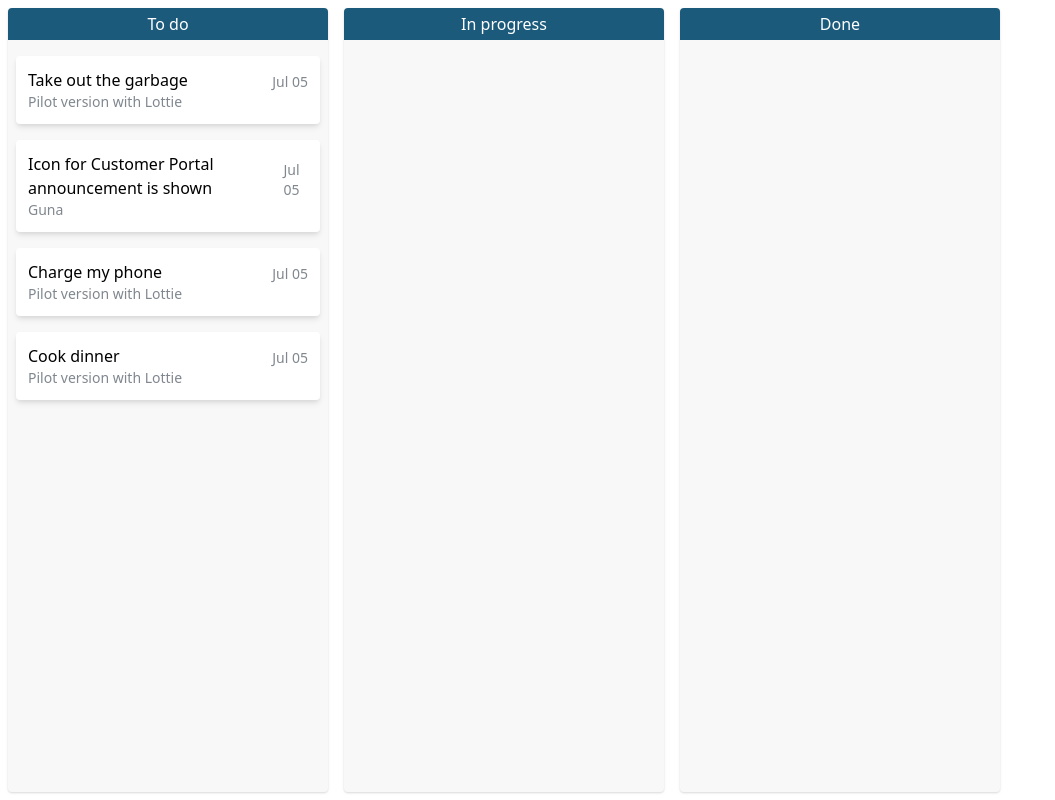
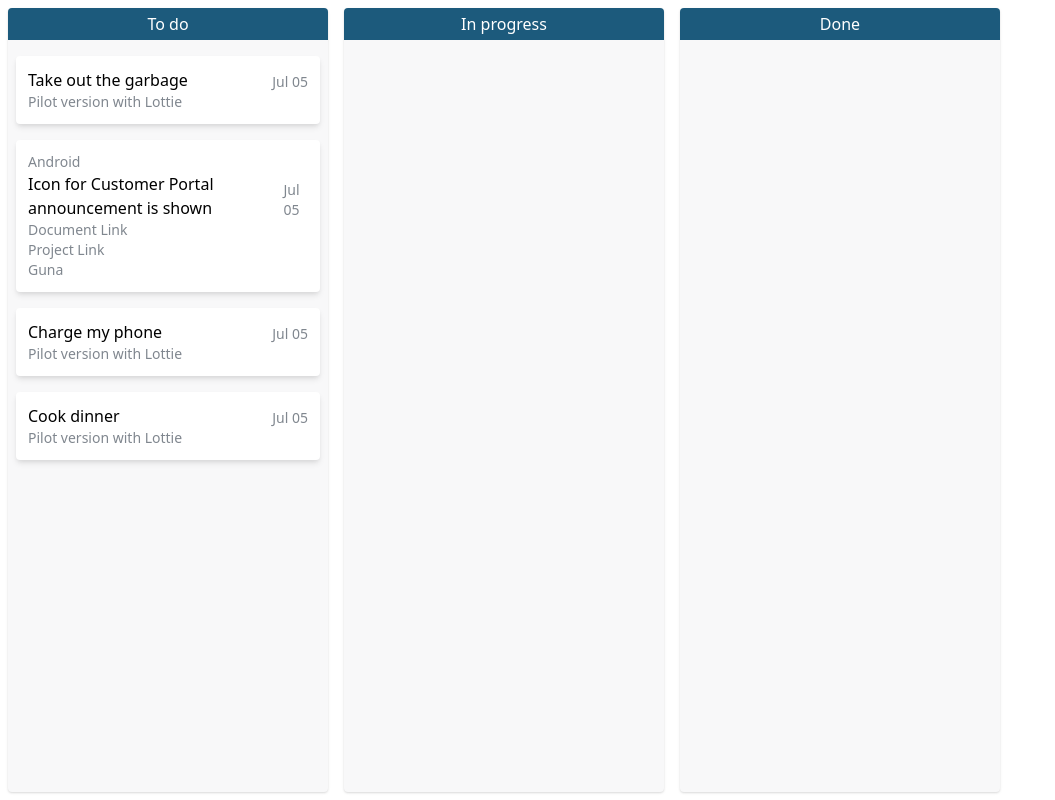
Before and after one commit to kayac-chang/react-kanban-board, a React (Vite) app: page / in a window 1280 px wide. Shown: the whole page, without its empty margins (0-1055 px from the left). Built offline with nearby package versions, Linux system fonts and the light colour scheme.

Commit message:
feature-Task-task2

```diff
--- a/src/components/Task.tsx
+++ b/src/components/Task.tsx
@@ -3,9 +3,12 @@ import { format } from "date-fns";
 
 type Props = {
   id: string;
+  device: string;
   index: number;
   title: string;
   date: Date;
+  link1: string;
+  link2: string;
   content: string;
 };
 export function Task({ id, index, ...task }: Props) {
@@ -18,15 +21,28 @@ export function Task({ id, index, ...task }: Props) {
           {...dragHandleProps}
           ref={innerRef}
         >
+          <div>
+            <span>{task.device}</span>
+          </div>
           <header className="flex justify-between items-end">
             <strong className="text-base text-black font-medium">
               {task.title}
             </strong>
-
             <span>{format(task.date, "MMM dd")}</span>
           </header>
-
-          <p>{task.content}</p>
+          <div>
+            <ul>
+              <li>
+                <a href="https://www.figma.com/" target="_blank" >{task.link1}</a>
+              </li>
+              <li>
+                <a href="https://www.figma.com/" target="_blank" >{task.link2}</a>
+              </li>
+              <li>
+                <p>{task.content}</p>
+              </li>
+            </ul>
+          </div>
         </article>
       )}
     </Draggable>
```
